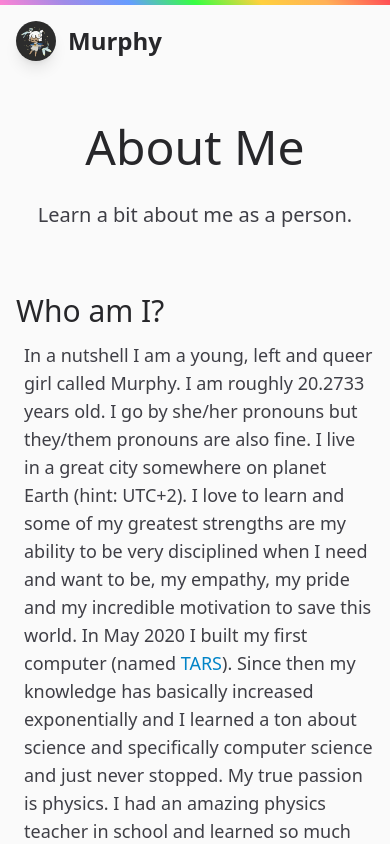
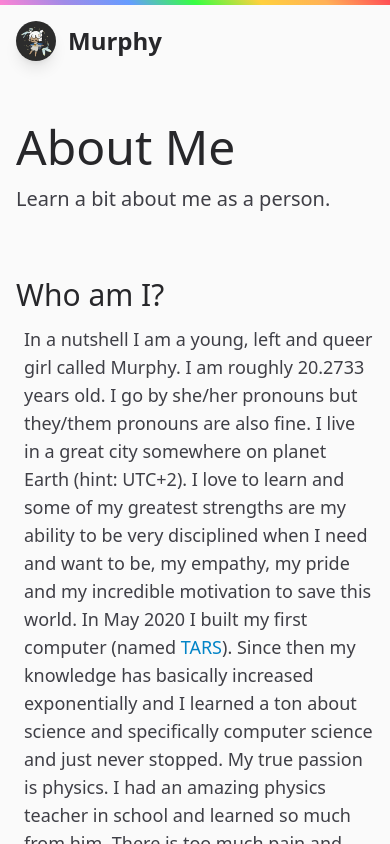
Before and after one commit to StrangeGirlMurph/murphy.science, a SvelteKit app: page /aboutme in a window 390 px wide. Shown: the top 844 px of the page. Built offline with nearby package versions, Linux system fonts and the light colour scheme; some icons are missing.

Commit message:
better design for mobile

```diff
--- a/package.json
+++ b/package.json
@@ -3,7 +3,7 @@
 	"version": "0.0.1",
 	"private": true,
 	"scripts": {
-		"dev": "vite dev",
+		"dev": "vite dev --open --host",
 		"build": "vite build",
 		"preview": "vite preview",
 		"check": "svelte-kit sync && svelte-check --tsconfig ./tsconfig.json",
--- a/src/app.css
+++ b/src/app.css
@@ -48,11 +48,11 @@ body {
     }
 
     .title {
-        @apply text-5xl md:text-6xl text-center leading-tight;
+        @apply text-5xl md:text-6xl sm:text-center leading-tight;
     }
 
     .subtitle {
-        @apply text-xl alt-color text-center mt-6;
+        @apply text-xl alt-color sm:text-center md:mt-6 w-[90%] sm:w-full;
     }
 
     .rainbow-bg {
--- a/src/app.html
+++ b/src/app.html
@@ -2,9 +2,7 @@
 <html lang="en">
 	<head>
 		<meta charset="utf-8" />
-		<meta name="theme-color" content="rgb(154, 199, 119)" />
-		<meta name="theme-color" media="(prefers-color-scheme: light)" content="rgb(250 250 250)" />
-		<meta name="theme-color" media="(prefers-color-scheme: dark)" content="rgb(39 39 42)" />
+		<!-- <meta name="theme-color" content="#bc9cc9" /> -->
 		<link rel="icon" href="%sveltekit.assets%/favicon.ico" />
 		<meta name="viewport" content="width=device-width" />
 		%sveltekit.head%
--- a/src/routes/+page.svelte
+++ b/src/routes/+page.svelte
@@ -10,7 +10,7 @@
 	<h1 class="title text-center md:text-7xl lg:before:content-['🦄_'] lg:after:content-['_🌿']">
 		Hey, I am <span class="hover:animate-rainbow">Murphy</span>!
 	</h1>
-	<h2 class="subtitle text-center">
+	<h2 class="subtitle text-center w-full">
 		<span class="hidden sm:inline">Or just Murph for short.</span> Nice to meet
 		<span class="hover:animate-rainbow">you</span> :)
 	</h2>
```
